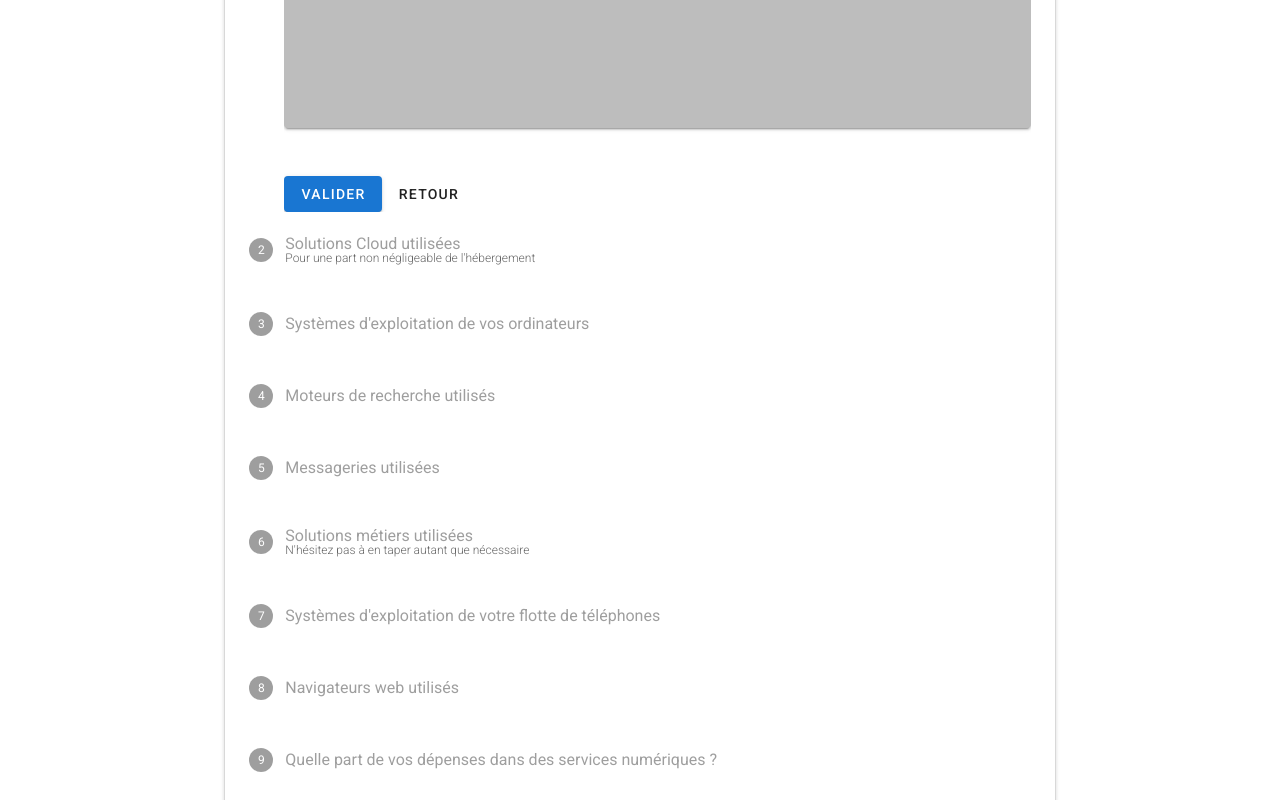
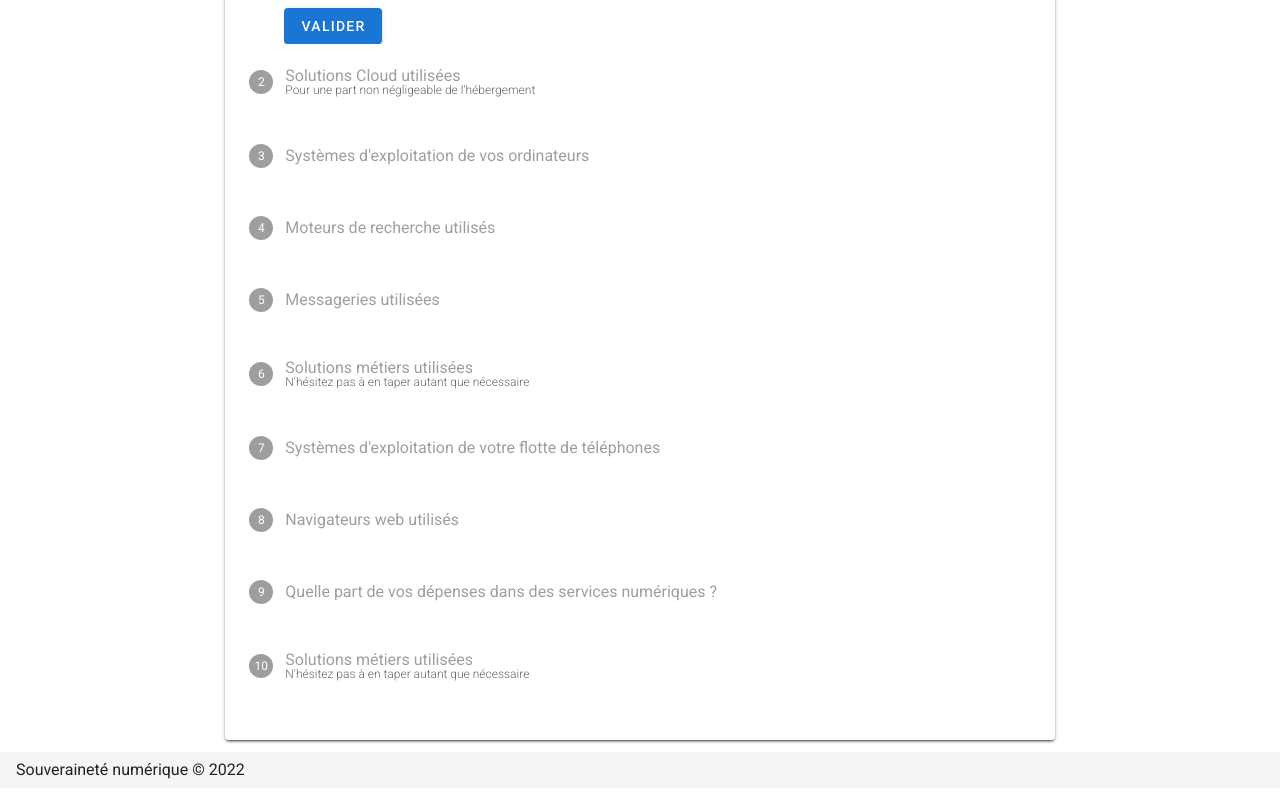
Before and after one commit to romainfd/MaSouveraineteNumerique, a Nuxt app: page / in a window 1280 px wide. Shown: the part 380-1180 px from the top of the page. Built offline with nearby package versions, Linux system fonts and the light colour scheme.

Commit message:
🧹 Misc question design

```diff
--- a/pages/index.vue
+++ b/pages/index.vue
@@ -25,6 +25,8 @@
           >
             <v-stepper-step
               :complete="step > rank + 1"
+              :editable="step > rank + 1"
+              edit-icon="$complete"
               :step="rank + 1"
             >
               {{ question.name }}
@@ -32,11 +34,28 @@
             </v-stepper-step>
 
             <v-stepper-content :step="rank + 1">
-              <v-card
-                color="grey lighten-1"
-                class="mb-12"
-                height="200px"
-              ></v-card>
+              <v-combobox
+                v-if="question.type === 'combobox'"
+                v-model="question.answers"
+                :items="Object.keys(question.options)"
+                label="Sélectionnez ou tapez si besoin"
+                multiple
+                chips
+              ></v-combobox>
+              <v-slider
+                v-else-if="question.type === 'percentage'"
+                v-model="question.answers"
+                class="pt-7"
+                thumb-label
+                thumb-size="24"
+                min="0"
+                max="100"
+                label="Pourcentage"
+                color="green lighten-1"
+              ></v-slider>
+              <div v-else>
+                Type de question inconnu
+              </div>
 
 
               <v-btn
@@ -46,6 +65,7 @@
                 Valider
               </v-btn>
               <v-btn
+                v-if="rank > 0"
                 text
                 @click="step = rank"
               >
@@ -62,8 +82,6 @@
 <script>
 import questions from '~/assets/questions'
 
-console.log(questions)
-
 export default {
   name: 'IndexPage',
   head: {
```
